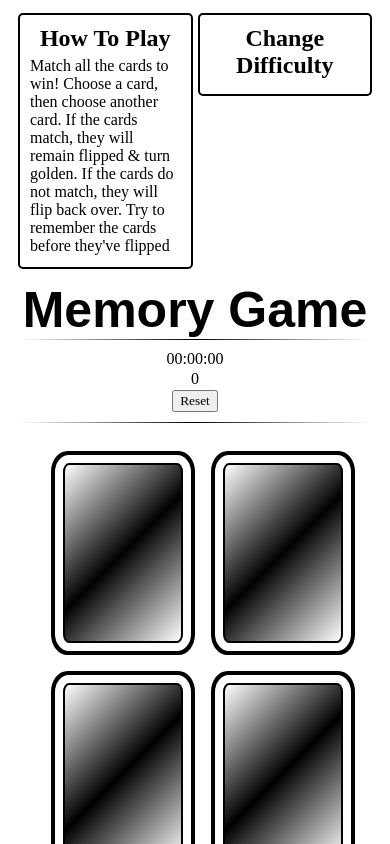
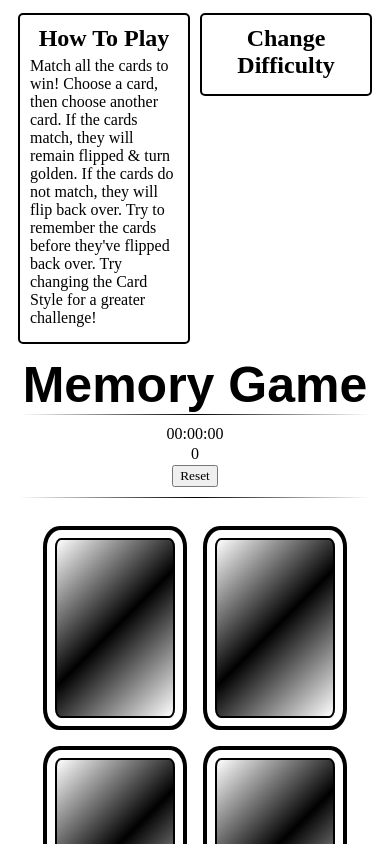
Before and after one commit to camcorrado/Memory-Game, a plain HTML site: page index.html in a window 390 px wide. Both pictures are taken after a click on the element "How To Play". Shown: the top 844 px of the page. Drawn offline with Linux system fonts and the light colour scheme; a web font is replaced by a local one.

Commit message:
centered main

```diff
--- a/styles.css
+++ b/styles.css
@@ -165,7 +165,6 @@ button {
 
 main {
   padding: 5px 10px;
-  width: 100vw;
 }
 
 #modalContainer {
@@ -318,11 +317,11 @@ main {
   }
 
   #howToPlayButton {
-    margin-right: 5px;
+    margin-right: 10px;
   }
 
   .dropdownVisible {
-    overflow: scroll;
+    max-height: 100%;
   }
 
   ul {
```
